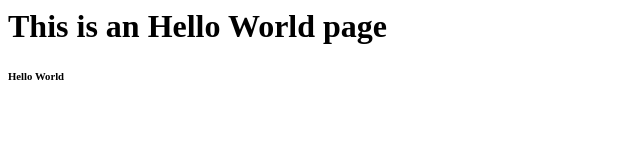
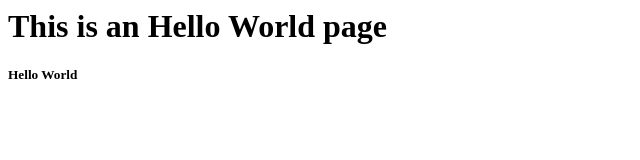
Before and after one commit to shivamsom2/hello-world, a plain HTML site: page index.html in a window 1280 px wide. Shown: the full height of the page, 0-640 px from the left. Drawn offline with Linux system fonts and the light colour scheme.

Commit message:
hello h5

```diff
--- a/index.html
+++ b/index.html
@@ -2,6 +2,6 @@
 <html>
 <body>
 	<h1>This is an Hello World page</h1>
-	<h6> Hello World</h6>
+	<h5> Hello World</h5>
 </body>
 </html>
```
